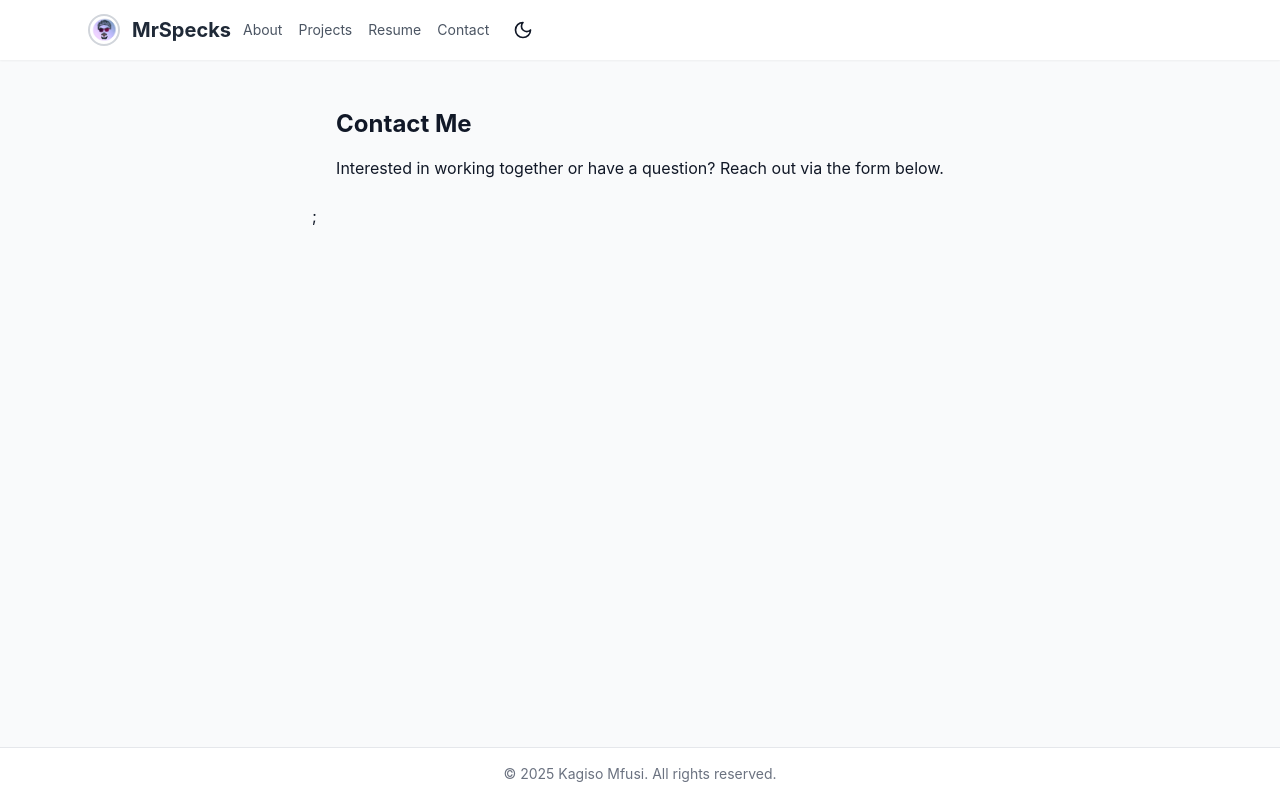
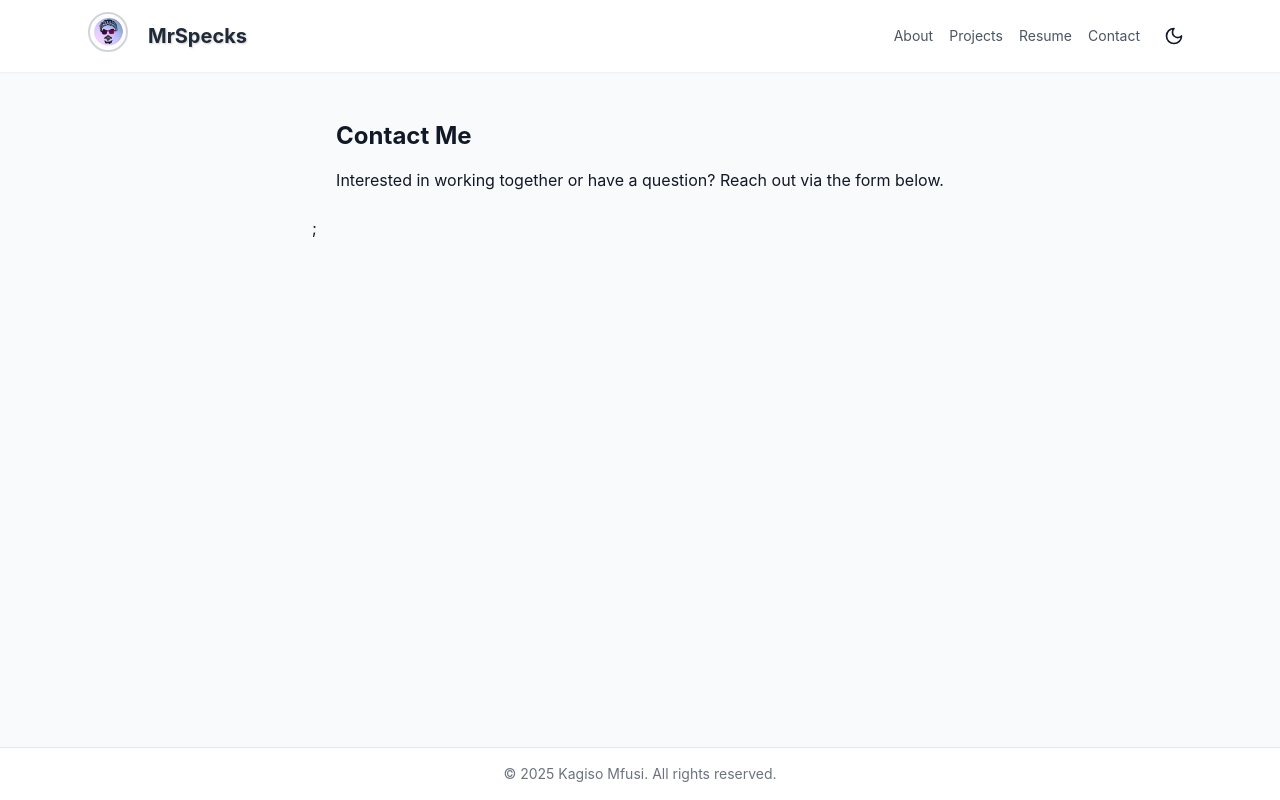
Before and after one commit to MrSpecks/MrSpecks-, a Next.js app in the folder portfolio/: page /contact in a window 1280 px wide. Built offline with nearby package versions, Linux system fonts and the light colour scheme.

Commit message:
Update Header.tsx

```diff
--- a/portfolio/components/layout/Header.tsx
+++ b/portfolio/components/layout/Header.tsx
@@ -6,16 +6,18 @@ import DarkModeToggle from "../DarkModeToggle";
 export default function Header() {
   return (
 <header className="bg-white dark:bg-gray-900 shadow-sm sticky top-0 z-50">
-      <div className="max-w-6xl mx-auto px-2 sm:px-4 md:px-6 py-2 sm:py-3 flex justify-between items-center">
+      <div className="max-w-6xl mx-auto px-3 sm:px-4 md:px-6 py-2 sm:py-3 flex justify-between items-center">
         <div className="flex items-center gap-3">
-          <div className="flex items-center space-x-2 sm:space-x-3">
+          <div className="w-10 h-10 sm:w-12 sm:h-12">
           <Image src="/images/avatar/avatar.png"
             alt="Kagiso Mfusi"
-            width={32}
-            height={32}
+            width={40}
+            height={40}
             className="rounded-full border-2 border-gray-300 dark:border-gray-600 object-cover"
             />
-          <Link href="/" className="text-xl sm:text-xl font-bold text-gray-800 dark:text-white">
+          </div>
+          <Link href="/" className="text-xl sm:text-xl font-bold text-gray-800 dark:text-white"
+          style={{ textShadow: '1px 1px 2px rgba(0,0,0,0.2)'}}>
             MrSpecks
           </Link>
         </div>
@@ -29,7 +31,6 @@ export default function Header() {
           <DarkModeToggle />
         </div>
       </div>
-      </div>
     </header>
   )
 }
```
